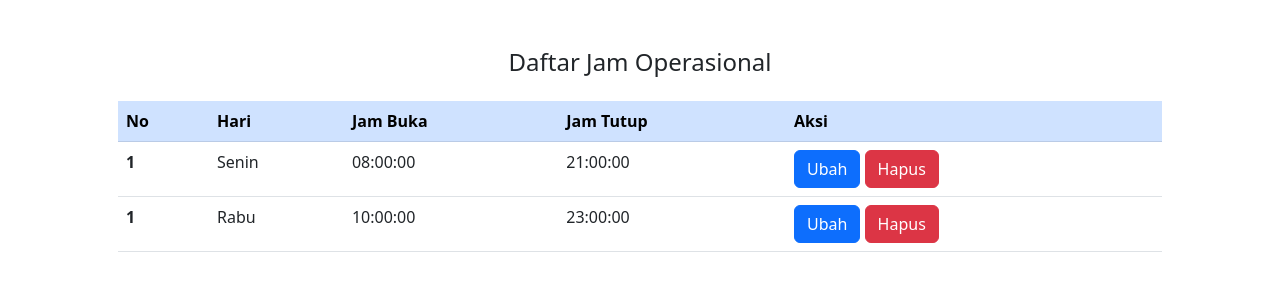
After one commit to ArdhitoN/b4_sirest, a Django app: page /jam_operasional/ in a window 1280 px wide. The commit adds this page. Shown: the top 300 px of the page. Run offline with Django 4.2, Linux system fonts and the light colour scheme.

Commit message:
created jam_daftar jam_buat templates

```diff
--- a/jam_operasional/templates/jam_buat.html
+++ b/jam_operasional/templates/jam_buat.html
@@ -1,4 +1,5 @@
 {% extends 'base.html' %} {% block meta %}
+<!-- https://www.geeksforgeeks.org/how-to-set-bootstrap-timepicker-using-datetimepicker-library/ -->
 <script src="https://ajax.googleapis.com/ajax/libs/jquery/1.9.1/jquery.js"></script>
 <script src="https://maxcdn.bootstrapcdn.com/bootstrap/3.3.6/js/bootstrap.min.js"></script>
 
--- /dev/null
+++ b/jam_operasional/templates/jam_daftar.html
@@ -0,0 +1,44 @@
+{% extends 'base.html' %} {% block content %}
+<div class="container my-5 px-5">
+  <div class="row row-cols-1">
+    <div class="col text-center mb-3">
+      <h4>Daftar Jam Operasional</h4>
+    </div>
+    <div class="col mb-3">
+      <table class="table">
+        <thead>
+          <tr class="table-primary">
+            <th scope="col">No</th>
+            <th scope="col">Hari</th>
+            <th scope="col">Jam Buka</th>
+            <th scope="col">Jam Tutup</th>
+            <th scope="col">Aksi</th>
+          </tr>
+        </thead>
+        <tbody>
+          <tr>
+            <th scope="row">1</th>
+            <td>Senin</td>
+            <td>08:00:00</td>
+            <td>21:00:00</td>
+            <td>
+              <a href="{% url 'jam-buat' %}" class="btn btn-primary">Ubah</a>
+              <a href="{% url 'jam-buat' %}" class="btn btn-danger">Hapus</a>
+            </td>
+          </tr>
+          <tr>
+            <th scope="row">1</th>
+            <td>Rabu</td>
+            <td>10:00:00</td>
+            <td>23:00:00</td>
+            <td>
+              <a href="{% url 'jam-buat' %}" class="btn btn-primary">Ubah</a>
+              <a href="{% url 'jam-buat' %}" class="btn btn-danger">Hapus</a>
+            </td>
+          </tr>
+        </tbody>
+      </table>
+    </div>
+  </div>
+</div>
+{% endblock %}
--- a/jam_operasional/urls.py
+++ b/jam_operasional/urls.py
@@ -2,5 +2,7 @@ from django.urls import path
 from . import views
 
 urlpatterns = [
-    path('buat/', views.jam_buat, name='restopay-index'),
+    path('buat/', views.jam_buat, name='jam-buat'),
+    path('daftar/', views.jam_daftar, name='jam-daftar'),
+    path('', views.jam_daftar, name='jam-daftar-index')
 ]
--- a/jam_operasional/views.py
+++ b/jam_operasional/views.py
@@ -3,3 +3,6 @@ from django.shortcuts import render
 # Create your views here.
 def jam_buat(response):
     return render(response, 'jam_buat.html')
+
+def jam_daftar(response):
+    return render(response, 'jam_daftar.html')
```
